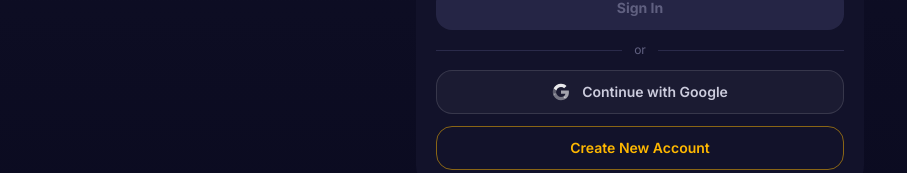
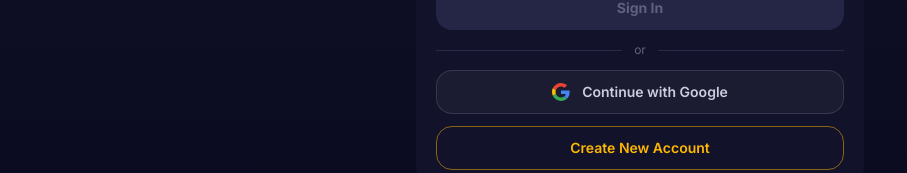
Before and after one commit to OPOKA-ERIC/TUTOR-UG, a React (Vite) app in the folder web/: page /login in a window 1280 px wide. Shown: the part 494-667 px from the top of the page, without its empty margins (0-907 px from the left). Built offline with nearby package versions, Linux system fonts and the light colour scheme.

Commit message:
Fix Google sign-in logo to use brand colors

```diff
--- a/web/src/pages/LoginPage.tsx
+++ b/web/src/pages/LoginPage.tsx
@@ -110,7 +110,7 @@ export default function LoginPage() {
               color: '#CCCCDD',
               background: 'rgba(255,255,255,0.04)',
             }}>
-            <svg width="18" height="18" viewBox="0 0 24 24"><path fill="#fff" d="M22.56 12.25c0-.78-.07-1.53-.2-2.25H12v4.26h5.92a5.06 5.06 0 0 1-2.2 3.32v2.77h3.57c2.08-1.92 3.28-4.74 3.28-8.1z" opacity=".6"/><path fill="#fff" d="M12 23c2.97 0 5.46-.98 7.28-2.66l-3.57-2.77c-.98.66-2.23 1.06-3.71 1.06-2.86 0-5.29-1.93-6.16-4.53H2.18v2.84C3.99 20.53 7.7 23 12 23z" opacity=".4"/><path fill="#fff" d="M5.84 14.09c-.22-.66-.35-1.36-.35-2.09s.13-1.43.35-2.09V7.07H2.18C1.43 8.55 1 10.22 1 12s.43 3.45 1.18 4.93l2.85-2.22.81-.62z" opacity=".3"/><path fill="#fff" d="M12 5.38c1.62 0 3.06.56 4.21 1.64l3.15-3.15C17.45 2.09 14.97 1 12 1 7.7 1 3.99 3.47 2.18 7.07l3.66 2.84c.87-2.6 3.3-4.53 6.16-4.53z" opacity=".9"/></svg>
+            <svg width="18" height="18" viewBox="0 0 48 48"><path fill="#EA4335" d="M24 9.5c3.54 0 6.71 1.22 9.21 3.6l6.85-6.85C35.9 2.38 30.47 0 24 0 14.62 0 6.51 5.38 2.56 13.22l7.98 6.19C12.43 13.72 17.74 9.5 24 9.5z"/><path fill="#4285F4" d="M46.98 24.55c0-1.57-.15-3.09-.38-4.55H24v9.02h12.94c-.58 2.96-2.26 5.48-4.78 7.18l7.73 6c4.51-4.18 7.09-10.36 7.09-17.65z"/><path fill="#FBBC05" d="M10.53 28.59A14.5 14.5 0 0 1 9.5 24c0-1.59.28-3.14.76-4.59l-7.98-6.19A23.99 23.99 0 0 0 0 24c0 3.77.88 7.35 2.56 10.56l7.97-5.97z"/><path fill="#34A853" d="M24 48c6.48 0 11.93-2.13 15.89-5.81l-7.73-6c-2.15 1.45-4.92 2.3-8.16 2.3-6.26 0-11.57-4.22-13.47-9.91l-7.98 6.19C6.51 42.62 14.62 48 24 48z"/></svg>
             Continue with Google
           </button>
 
```
